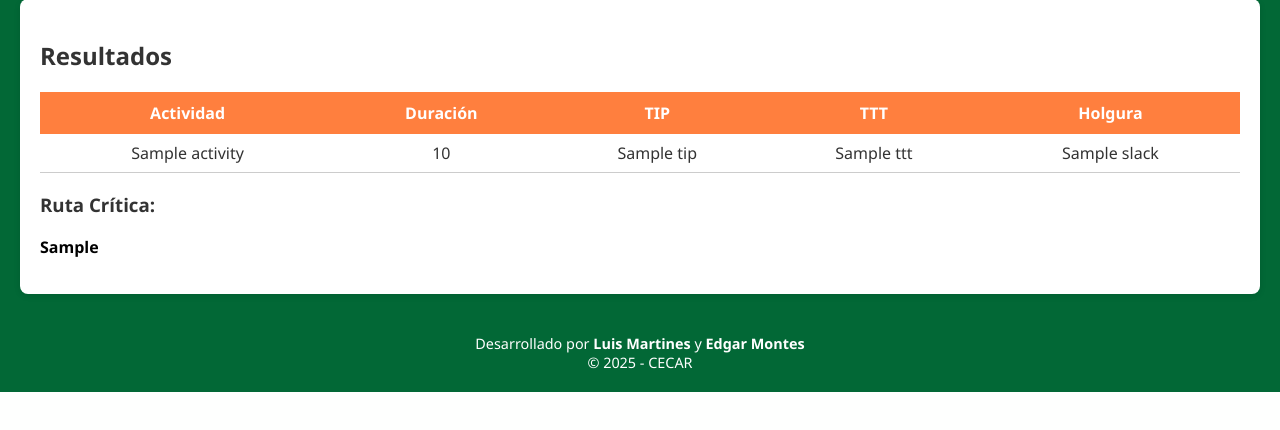
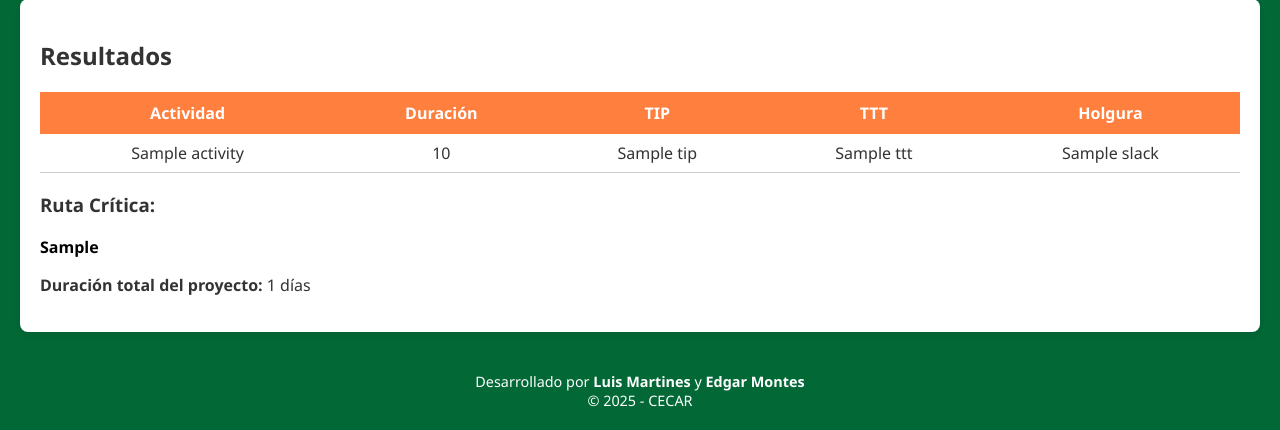
Before and after one commit to EdgarMontesMarquez/Cpm-RutaCritica, a Flask app: template templates/index.html in a window 1280 px wide. Shown: the part 414-844 px from the top of the page. Before the commit the page ends 806 px from the top, so only its background shows below. Run offline with Flask 3, Linux system fonts and the light colour scheme; the template is opened without the code that fills it: most values are stand-ins (such as "Sample title", 1, 10 or a date in 2020).

Commit message:
Se agrefo la Duración total del proyecto

```diff
--- a/app.py
+++ b/app.py
@@ -35,7 +35,9 @@ def calculate_cpm(activities):
     for act in activities:
         act.slack = act.TTT - act.TIP
 
-    return activities, [a.name for a in activities if a.slack == 0]
+    total_duration = max((a.TIP + a.duration) for a in activities)
+    return activities, [a.name for a in activities if a.slack == 0], total_duration
+
 
 @app.route('/', methods=['GET', 'POST'])
 def index():
@@ -56,7 +58,8 @@ def index():
                     continue
 
         if activities:
-            cpm, critical_path = calculate_cpm(activities)
+            cpm, critical_path, total_duration = calculate_cpm(activities)
+
 
     # Número de filas a mostrar siempre es igual al número de entradas ingresadas o al menos 3
     num_rows = max(len(names), 3)
@@ -68,7 +71,8 @@ def index():
         names=names,
         durations=durations,
         precedences=precedences,
-        num_rows=num_rows
+        num_rows=num_rows,
+        total_duration=total_duration
     )
 
 
--- a/templates/index.html
+++ b/templates/index.html
@@ -133,6 +133,8 @@
 
         <h3>Ruta Crítica:</h3>
         <p class="critical">{{ critical_path | join(' → ') }}</p>
+        <p><strong>Duración total del proyecto:</strong> {{ total_duration }} días</p>
+
     </div>
     {% endif %}
 
```
